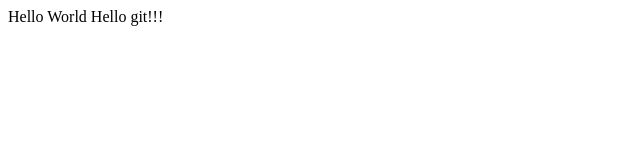
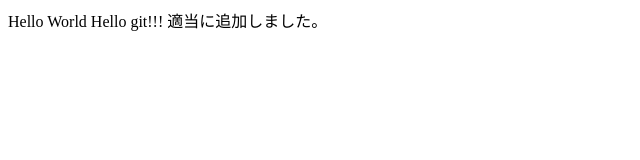
Before and after one commit to Kenta-Fujimura/miniSite, a plain HTML site: page index.html in a window 1280 px wide. Shown: the whole page, without its empty margins (0-640 px from the left). Drawn offline with Linux system fonts and the light colour scheme.

Commit message:
適当に追加

```diff
--- a/index.html
+++ b/index.html
@@ -9,5 +9,6 @@
 		World
 		Hello
 		git!!!
+		適当に追加しました。
 	</body>
 </html>
```
